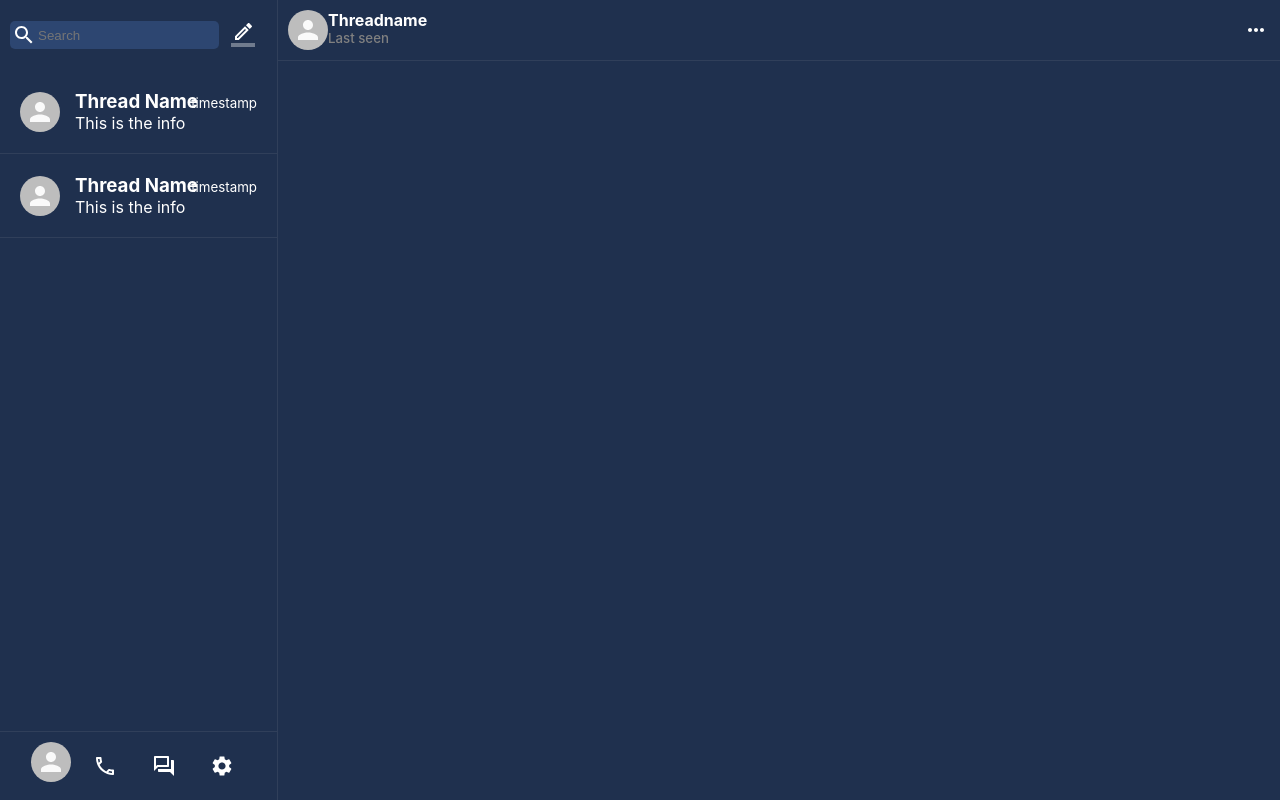
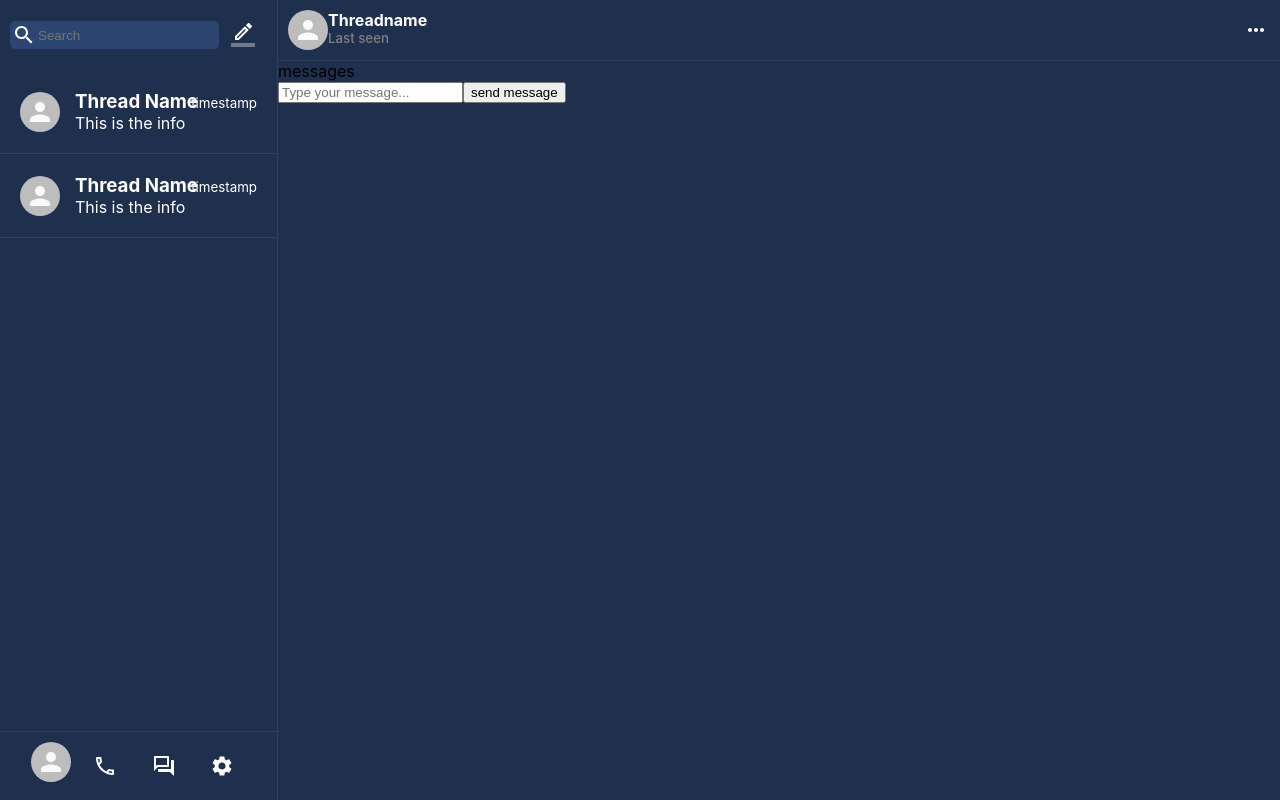
Before and after one commit to YousifAbozid/TelegramClone, a React (Create React App) app: page / in a window 1280 px wide. Built offline with nearby package versions, Linux system fonts and the light colour scheme.

Commit message:
add thread input and messages

```diff
--- a/src/components/Thread.js
+++ b/src/components/Thread.js
@@ -1,9 +1,17 @@
+import React, { useState } from 'react'
 import { Avatar, IconButton } from '@material-ui/core'
 import { MoreHoriz } from '@material-ui/icons'
-import React from 'react'
 import './Thread.css'
 
 const Thread = () => {
+    const [input, setInput] = useState('')
+
+    const sendMessage = (event) => {
+        event.preventDefault()
+
+        setInput('')
+    }
+
     return (
         <div className="thread">
             <div className="thread__header">
@@ -18,6 +26,16 @@ const Thread = () => {
                     <MoreHoriz className="thread__header__details" />
                 </IconButton>
             </div>
+            <div className="thread__messages">messages</div>
+            <div className="thread__input">
+                <input
+                    placeholder="Type your message..."
+                    type="text"
+                    value={input}
+                    onChange={({ target }) => setInput(target.value)}
+                />
+                <button onClick={sendMessage}>send message</button>
+            </div>
         </div>
     )
 }
```
